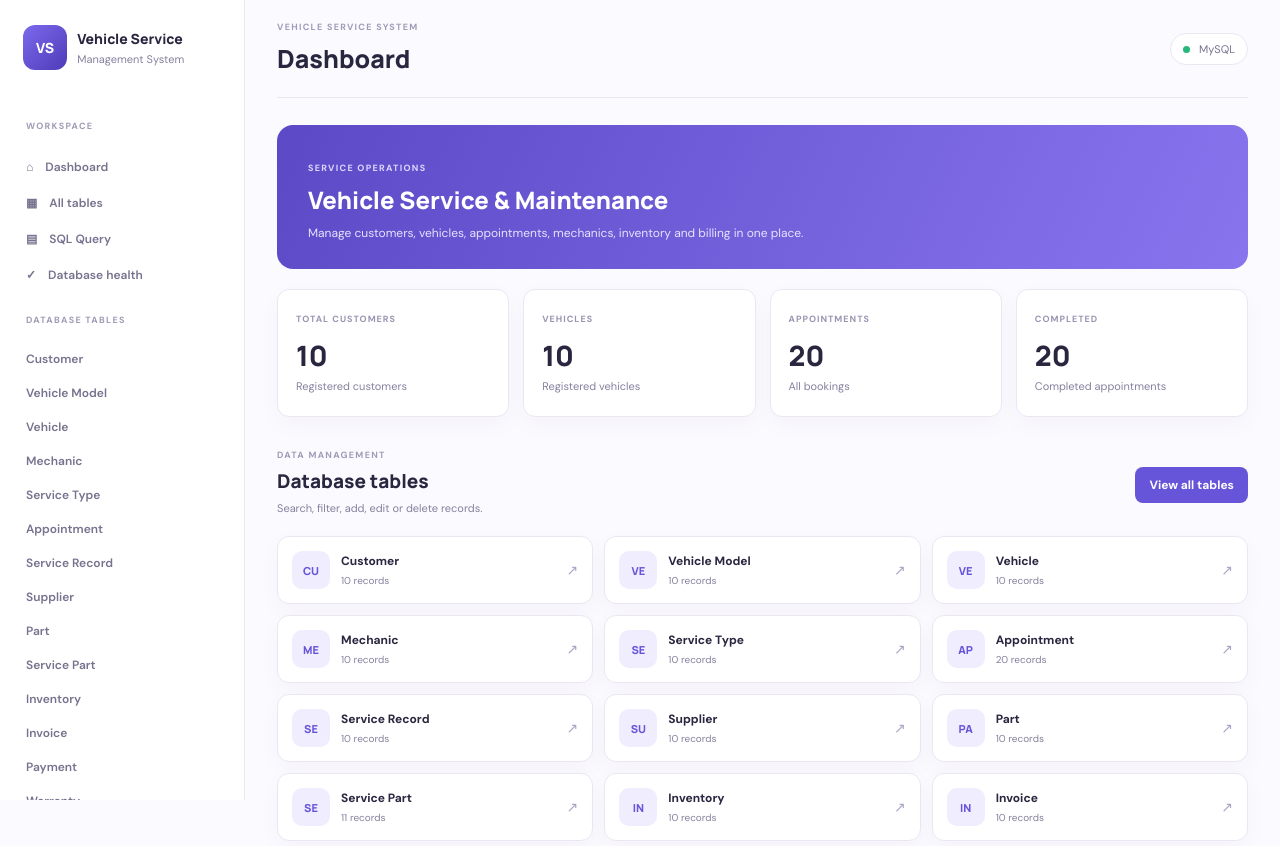
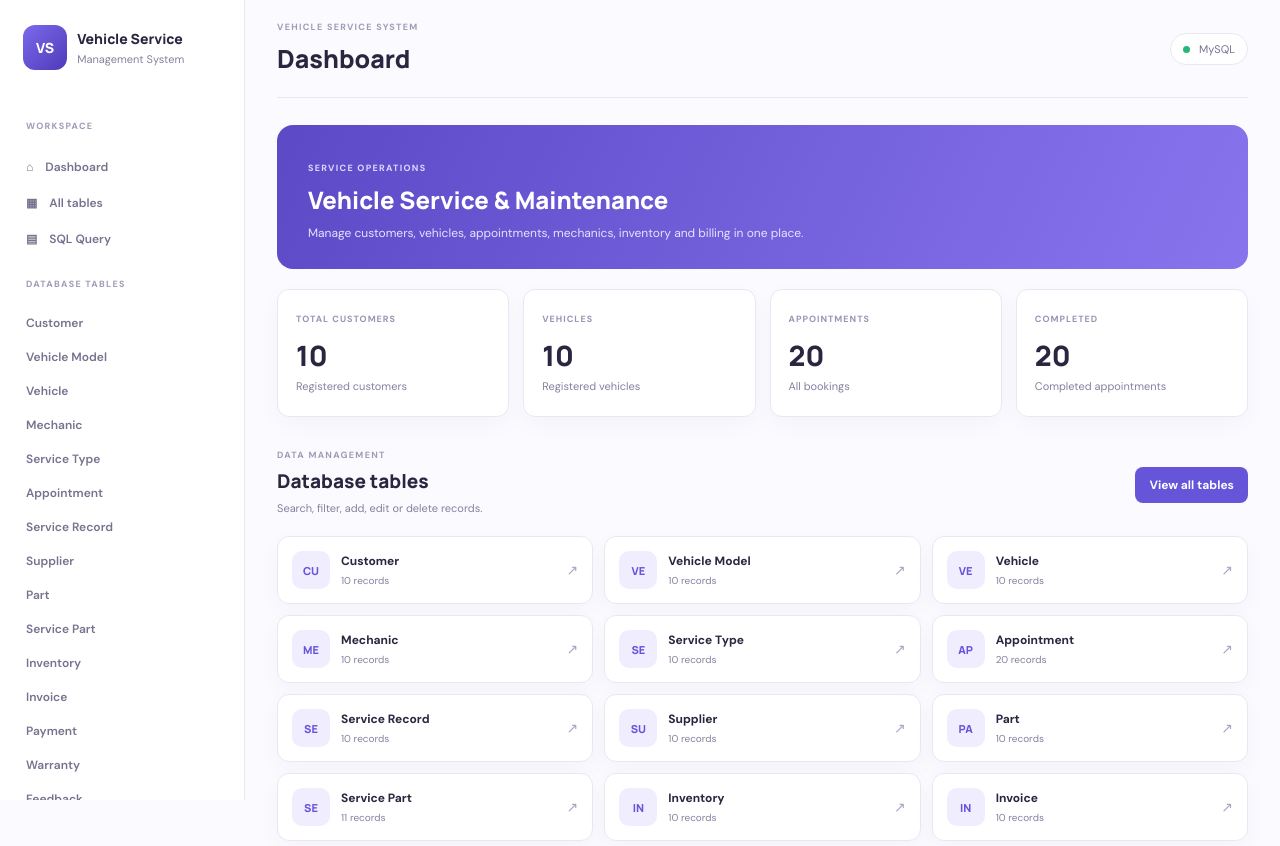
Before and after one commit to SourishHere/dbms---workbench, a Flask app: page / in a window 1280 px wide. Shown: the top 846 px of the page. Run offline with Flask 3, Linux system fonts and the light colour scheme; data comes from the database, SQL or seed files in the repository.

Commit message:
Remove Database health from Workspace navigation

```diff
--- a/templates/base.html
+++ b/templates/base.html
@@ -8,7 +8,6 @@
 <a class="navlink" href="{{ url_for('index') }}">⌂　Dashboard</a>
 <a class="navlink" href="{{ url_for('tables_page') }}">▦　All tables</a>
 <a class="navlink" href="{{ url_for('reports') }}">▤　SQL Query</a>
-<a class="navlink" href="{{ url_for('health') }}">✓　Database health</a>
 <p class="navlabel">DATABASE TABLES</p>{% for name in nav_tables %}<a class="navlink" href="{{ url_for('table_page',table=name) }}">{{ labels[name] }}</a>{% endfor %}
 <div class="sidebarfoot"><i></i> MySQL database</div>
 </aside>
```
